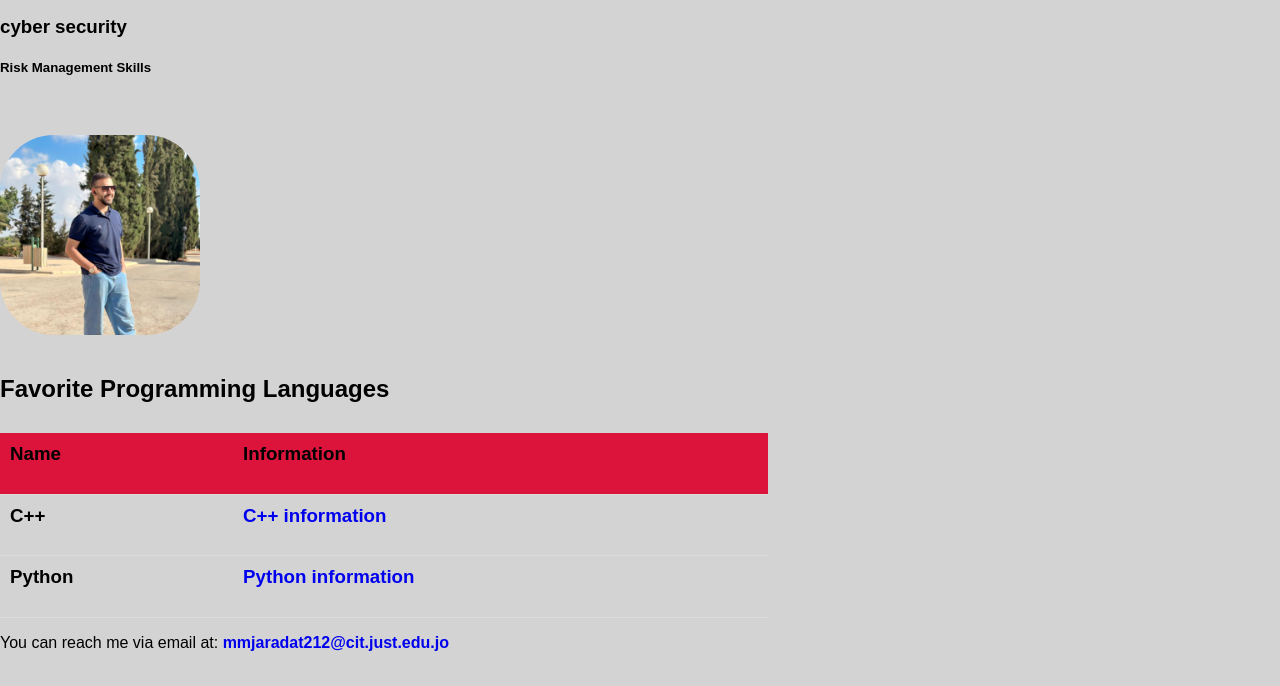
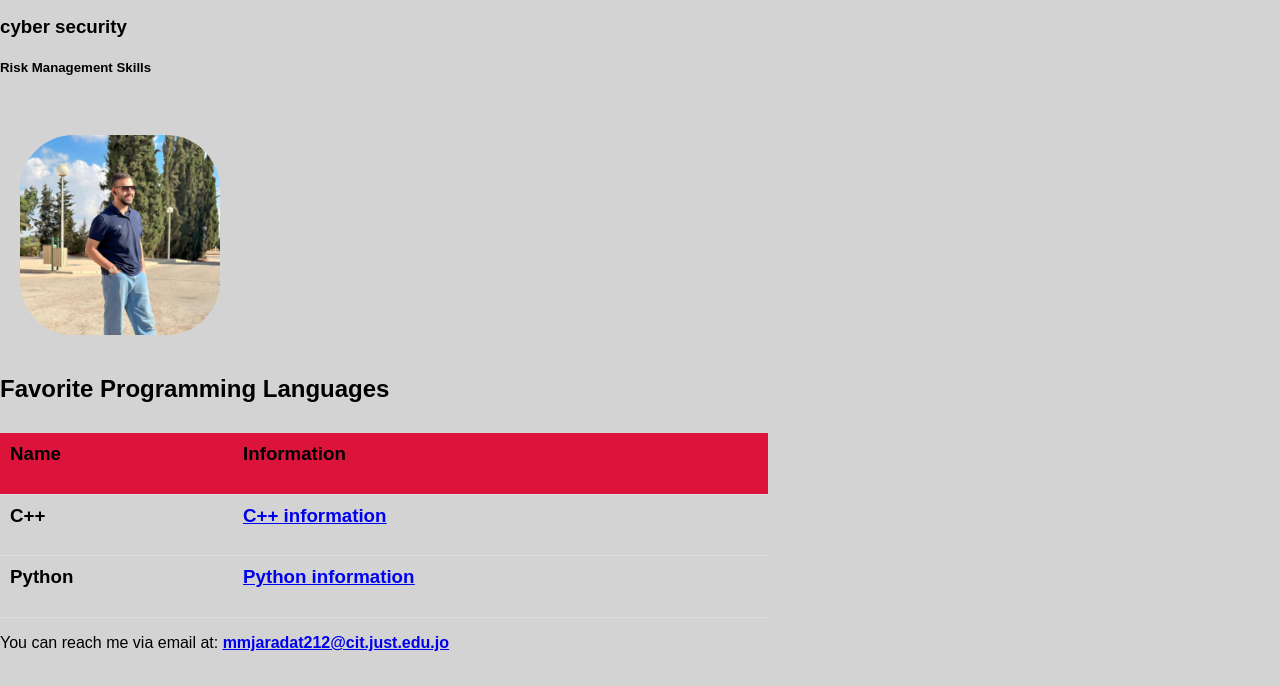
Before and after one commit to Mahdi9103/Mahdi91030.github, a plain HTML site: page index.html in a window 1280 px wide. Shown: the part 115-801 px from the top of the page. Drawn offline with Linux system fonts and the light colour scheme.

Commit message:
Update index.html

```diff
--- a/index.html
+++ b/index.html
@@ -2,12 +2,9 @@
 <html>
 <head>
 
-  <title>157175 - Mahdi Jaradat</title>
+  <title>index.html</title>
   <style type="text/css">
-  *{
-  text-decoration: none;
 
-  }
   .navbar{
   background: crimson;
   font-family: calibri;
@@ -58,7 +55,7 @@
 			}
 			  img {
 
-            margin: 20px auto;
+            margin: 20px ;
             border-radius: 27%;
         }
   </style>
```
